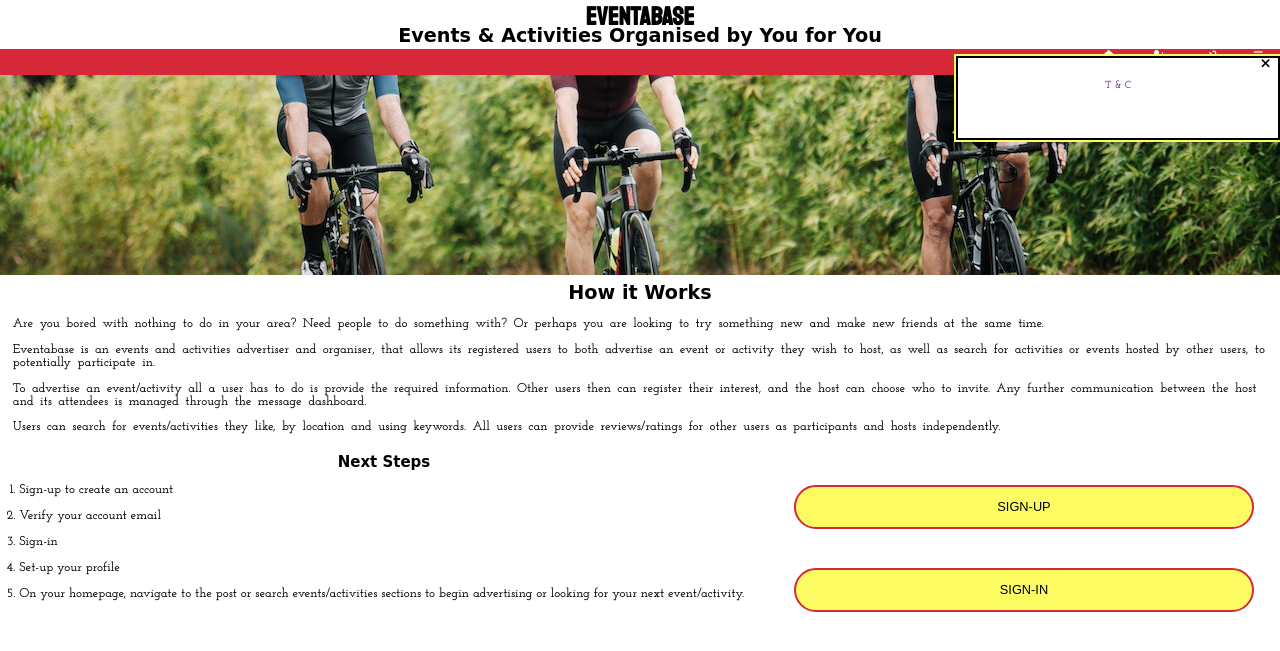
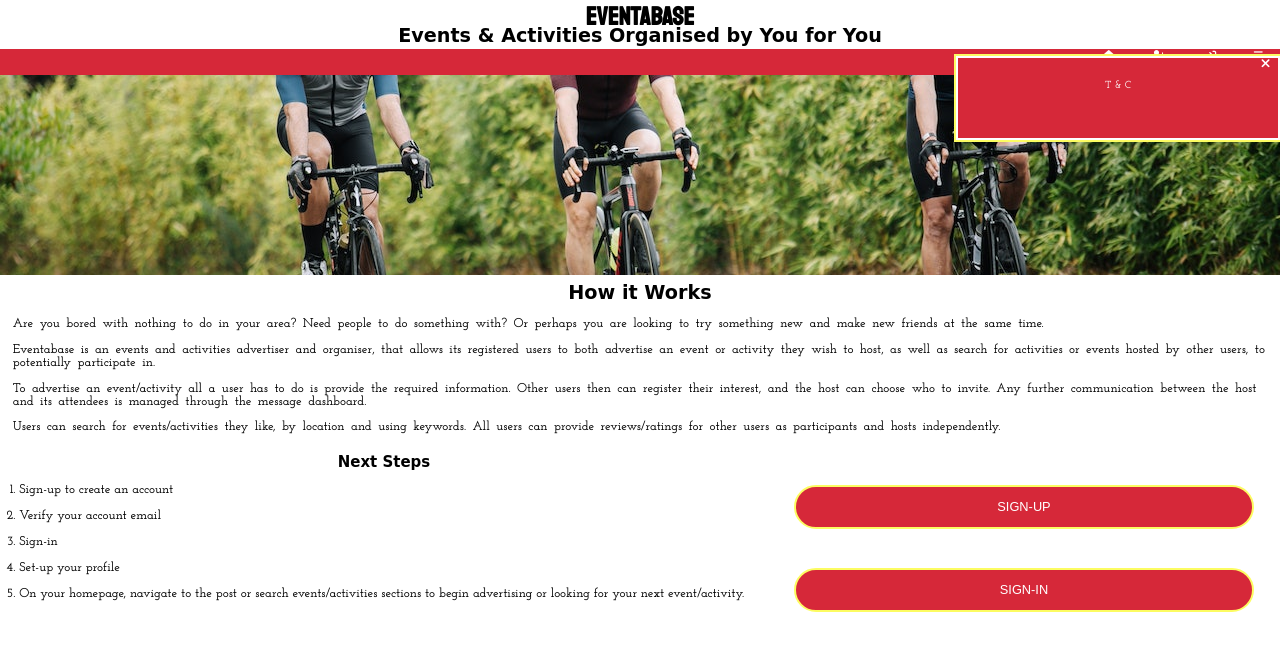
Before and after one commit to MatthewBayfield/eventabase, a Django app: page / in a window 1280 px wide, after a click on "More". Shown: the top 651 px of the page. Run offline with Django 4.2, Linux system fonts and the light colour scheme; some libraries are stand-ins or nearby versions; some web fonts are replaced.

Commit message:
Change button, more menu color-based styling, and feedback styling

```diff
--- a/static/css/style.css
+++ b/static/css/style.css
@@ -49,8 +49,9 @@ button {
     display: block;
     margin: 3rem auto;
     padding: 1rem;
-    background-color: #fcfc62;
-    border: 2px solid #d62839;
+    color: #ffffff;
+    background-color: #d62839;
+    border: 2px solid #fcfc62;
     border-radius: 25px;
     width: 90%;
     height: fit-content;
@@ -110,18 +111,20 @@ nav > div {
     background-color: #fa8334;
 }
 
-.clicked > a {
-    color: #fff;
-}
-
 span.more_menu_button {
     cursor: pointer;
     padding: 0 0.6rem;
+    color: #ffffff;
 }
 
 .menu_item > a {
     display: inline-block;
     width: 100%;
+    color: #ffffff;
+}
+
+.active > a {
+    color: #000000;
 }
 
 #more_menu_container {
@@ -140,8 +143,8 @@ span.more_menu_button {
     top: 4.4rem;
     width: 25vw;
     min-height: 10vh;
-    background-color: #ffffff;
-    border: 2px solid black;
+    background-color: #d62839;
+    border: 2px solid #ffffff;
     visibility: hidden;
 }
 
--- a/templates/base.html
+++ b/templates/base.html
@@ -18,7 +18,7 @@
                 {% url "landing_page:landing_page_url" as landing_page_url%}
                 <a href="{{landing_page_url}}" type="text/html" aria-label="Home">
                     <div>
-                        <i class="fa-solid fa-house nav_icon" ></i>
+                        <i class="fa-solid fa-house nav_icon"></i>
                         <div class="nav_icon">
                             Home
                         </div>
@@ -46,7 +46,7 @@
                     <div id="menu_items_container">
                         {% block more_menu_items%}{% endblock %}
                         <div role="menuitem" class="menu_item">
-                            <a href="" type="text/html">T & C</a>
+                            <a href="" type="text/html"><b>T & C</b></a>
                         </div>
                     </div>
                 </div>
```
